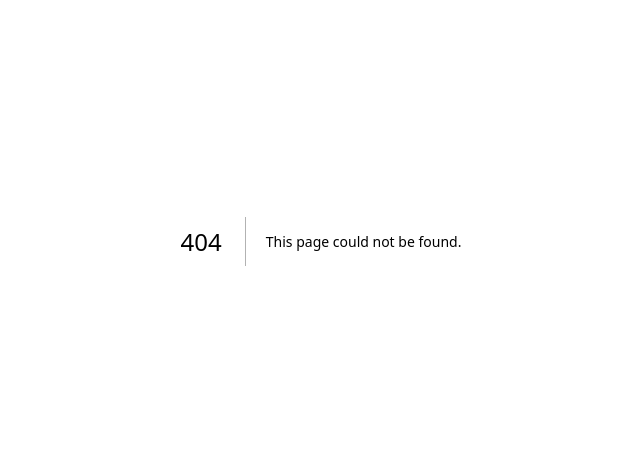
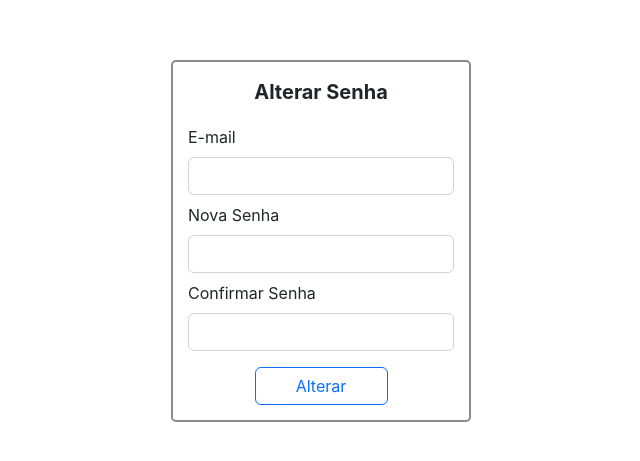
Before and after one commit to FS26S/FS26S, a Next.js app: page /redefinirSenha in a window 1280 px wide. Before the commit this address had no page. Shown: the part 159-620 px from the top of the page, without its empty margins (319-959 px from the left). Built offline with nearby package versions, Linux system fonts and the light colour scheme.

Commit message:
f11 front - redefinir senha

```diff
--- a/pages/login.js
+++ b/pages/login.js
@@ -12,7 +12,7 @@ export default function LoginPage(){
                 <form className={styles.form}>
                     <Input type="email" placeholder="Seu e-mail"/>
                     <Input type="password" placeholder="Sua senha"/>
-                    <Link href={"/recuperaSenha"} className={styles.recuperarSenha}>Esqueci a Senha</Link>
+                    <Link href={"/redefinirSenha"} className={styles.recuperarSenha}>Esqueci a Senha</Link>
                     <Button>Entrar</Button>
                     <Link href={"/cadastrar"} className={styles.cadastro}>Cadastre-se</Link>
                 </form>
--- /dev/null
+++ b/pages/redefinirSenha.jsx
@@ -0,0 +1,61 @@
+import { Form } from "react-bootstrap";
+
+
+export default function RedefinirSenha() {
+    async function handleSubmit(e) {
+        e.preventDefault();
+        const data = new FormData(e.target);
+        console.log(data);
+        if (data.email === '' || data.senha === '' || data.confirmarSenha === '') {
+            alert('Preencha todos os campos');
+            return;
+        }
+        if (data.senha !== data.confirmarSenha) {
+            alert('As senhas não coincidem');
+            document.getElementById('senha').classList.add('is-invalid');
+            document.getElementById('confirmarSenha').classList.add('is-invalid');
+            return;
+        } else {
+            document.getElementById('senha').classList.remove('is-invalid');
+            document.getElementById('confirmarSenha').classList.remove('is-invalid');
+        }
+        /*const options = {
+            method: 'POST',
+            headers: {
+                'Content-Type': 'application/json'
+            },
+            body: JSON.stringify(data),
+        };
+        const response = await fetch('http://localhost:3001/api/redefinirSenha', options);
+        const result = await response.json();
+        if (response.status == 200) {
+            alert(result.message);
+        }
+        else {
+            alert(result.message);
+        }*/
+    }
+
+    function Input(props) {
+        return (
+            <Form.Group className=''>
+                <Form.Label>{props.label}</Form.Label>
+                <Form.Control type={props.type} name={props.name} required={true} id={props.id} />
+            </Form.Group>
+        )
+    }
+
+    return (
+        <main className="main d-flex align-items-center ">
+            <Form className="form  mx-auto" method="post" onSubmit={handleSubmit} >
+                <p className=''>Alterar Senha</p>
+                <Input label="E-mail" type="email" id="email" name="email"  />
+                <Input label="Nova Senha" type="password" name="senha" id="senha" />
+                <Input label="Confirmar Senha" type="password" name="confirmarSenha" id="confirmarSenha" />
+                <div className="mx-auto w-50">
+                    <input type="submit" value="Alterar" className="mt-3 w-100 btn btn-outline-primary" title="Alterar" />
+                </div>
+            </Form>
+        </main>
+    )
+}
```
